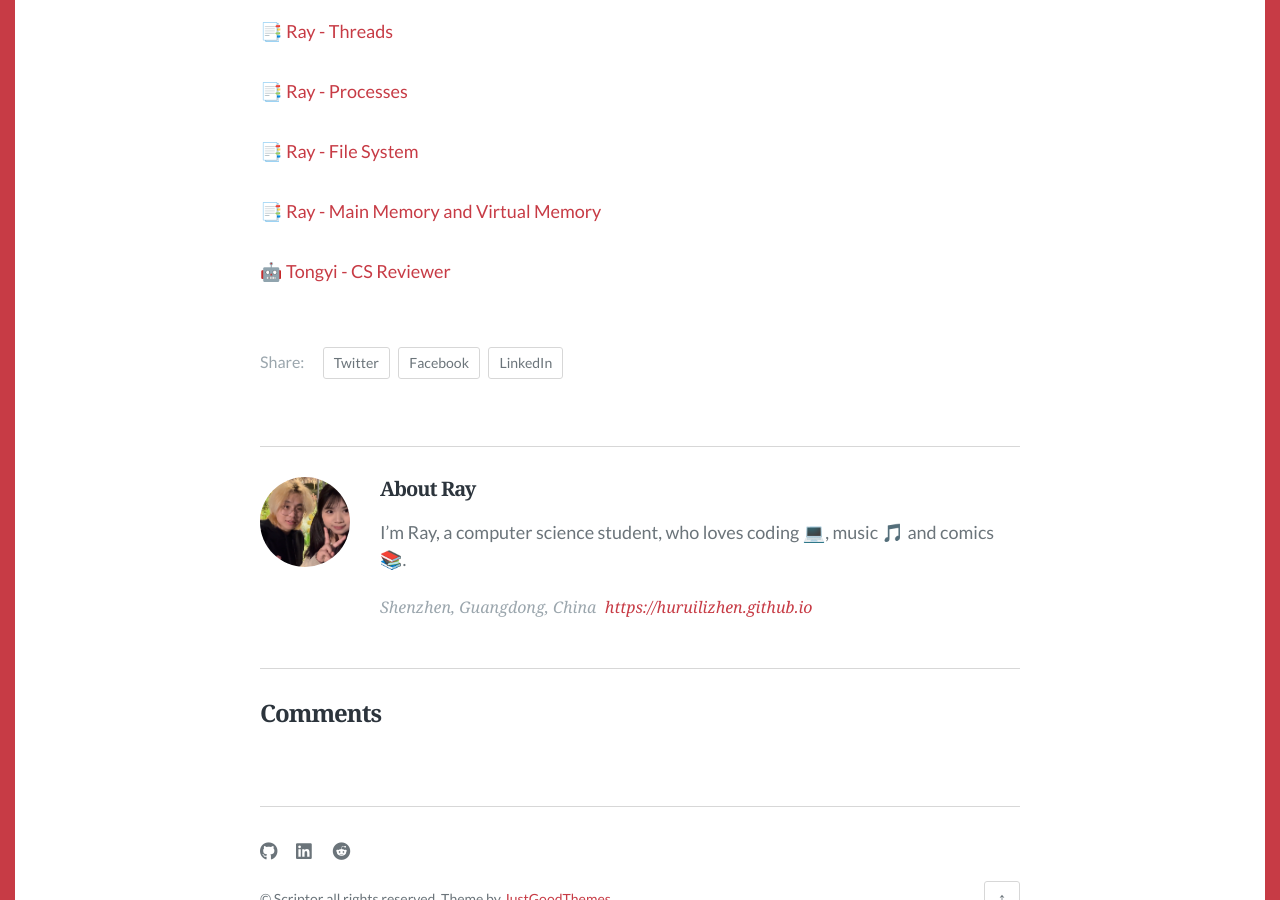
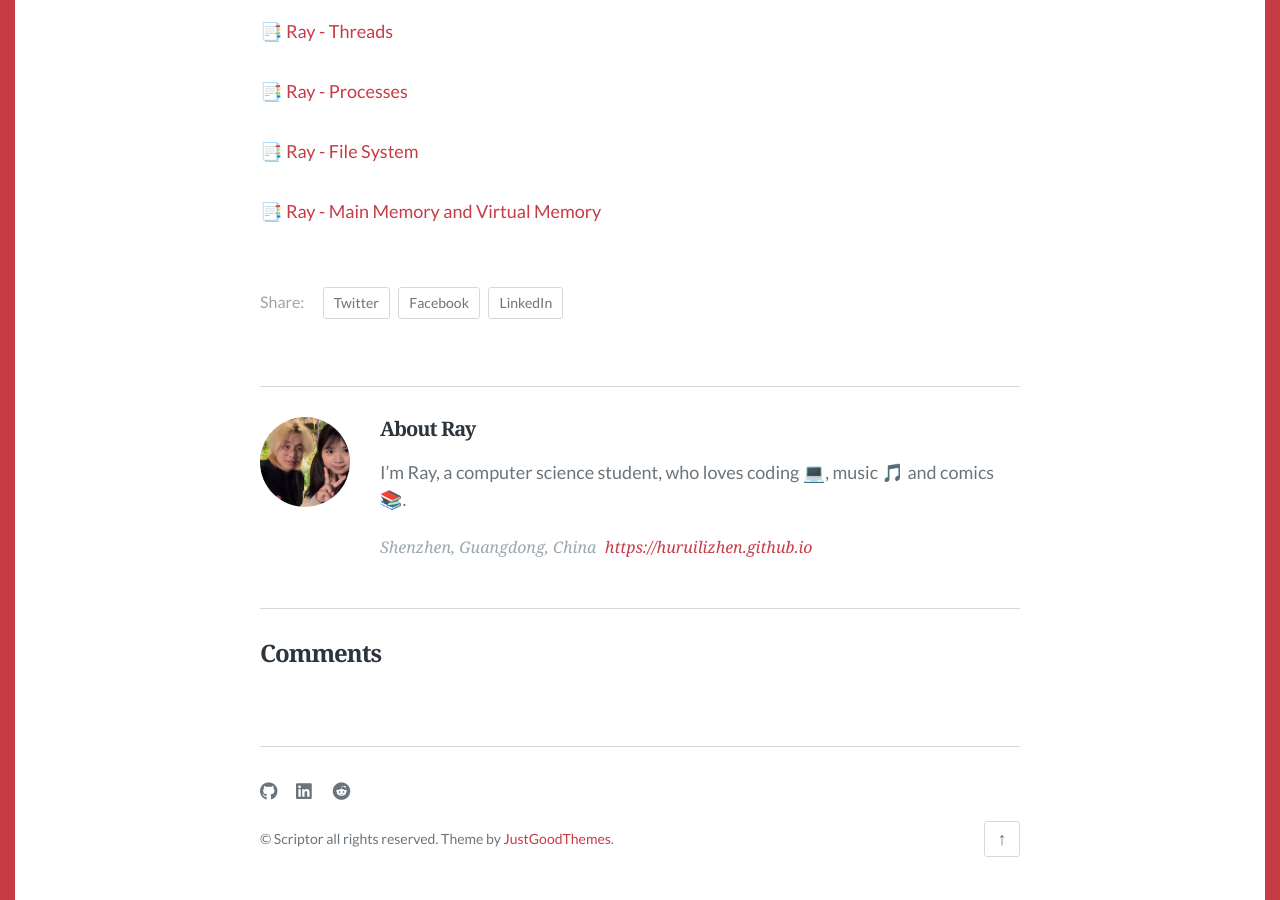
Before and after one commit to HuRuilizhen/HuRuilizhen.github.io, a Jekyll site: the page built from _posts/2024-12-06-Operating-System-Guide-Questions.md, in a window 1280 px wide and 900 px high, scrolled down 31008 px. Built offline with Jekyll 4.4.1, drawn with Linux system fonts in a browser that asks for light colours; some web fonts are replaced; comment, search, counter and statistics services are not loaded.

Commit message:
[adjust]

```diff
--- a/_posts/2024-12-06-Operating-System-Guide-Questions.md
+++ b/_posts/2024-12-06-Operating-System-Guide-Questions.md
@@ -504,5 +504,3 @@ Related Posts / Websites 👇
 📑 [Ray - File System](https://huruilizhen.github.io/File-System)
 
 📑 [Ray - Main Memory and Virtual Memory](https://huruilizhen.github.io/Main-Memory-and-Virtual-Memory)
-
-🤖 [Tongyi - CS Reviewer](https://lxblog.com/qianwen/share?shareId=e5b06bb7-590b-4ae0-9906-3ae18d8fe71f&type=agentCard)
```
